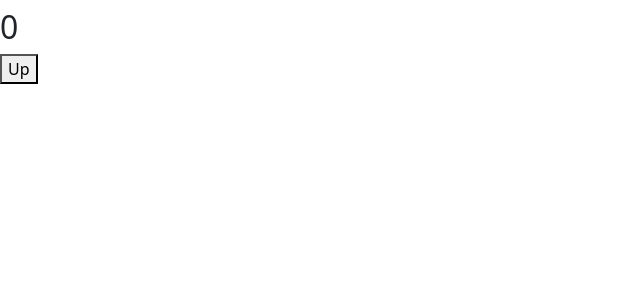
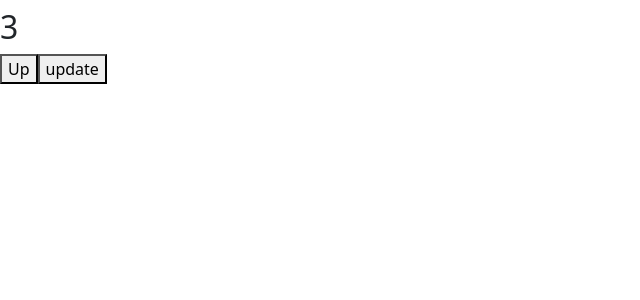
Before and after one commit to Maduja/React-full-Course, a React (Vite) app in the folder project2/: page /counter in a window 1280 px wide. Shown: the top 300 px of the page, without its empty margins (0-640 px from the left). Built offline with nearby package versions, Linux system fonts and the light colour scheme.

Commit message:
Update Counter.jsx

```diff
--- a/project2/src/Counter.jsx
+++ b/project2/src/Counter.jsx
@@ -7,13 +7,12 @@ function Counter(){
 
     const data = useContext(dataContext)
 
+    const[count,setCount] = useState(0)
 
-
-    const[count,setCount] = useState(0)
      let refCount = useRef(3)
 
     function inc(){
-        setCount(preCount=> preCount +1)
+        //setCount(preCount=> preCount +1)
         //setCount(preCount=> preCount +1)
         //console.log(count)
 
@@ -23,12 +22,13 @@ function Counter(){
     useEffect(()=>{
         // console.log(count)
         console.log(refCount)
-    },[count])
+    })
     return(
         <>
             <h2>{data}</h2>
-            <h2>{count}</h2>
+            <h2>{refCount.current}</h2>
             <button onClick={inc}>Up</button>
+            <button onClick={()=>{setCount(refCount.current)}}>update</button>
         </>
     )
 }
```
